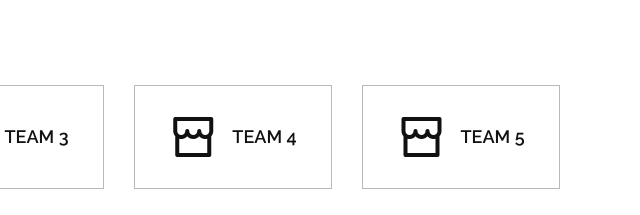
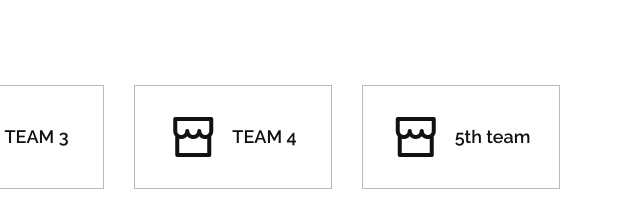
Before and after one commit to Genesis-2020/GQC-Website, a plain HTML site: page index.html in a window 1280 px wide. Shown: the part 1980-2195 px from the top of the page, 635-1275 px from the left. Drawn offline with nearby package versions, Linux system fonts and the light colour scheme.

Commit message:
changed tab content

```diff
--- a/index.html
+++ b/index.html
@@ -251,7 +251,7 @@
           <li class="nav-item col">
             <a class="nav-link" data-toggle="tab" href="#tab-5">
               <i class="ri-store-line"></i>
-              <h4 class="d-none d-lg-block">TEAM 5</h4>
+              <h4 class="d-none d-lg-block">5th team</h4>
             </a>
           </li>
         </ul>
```
